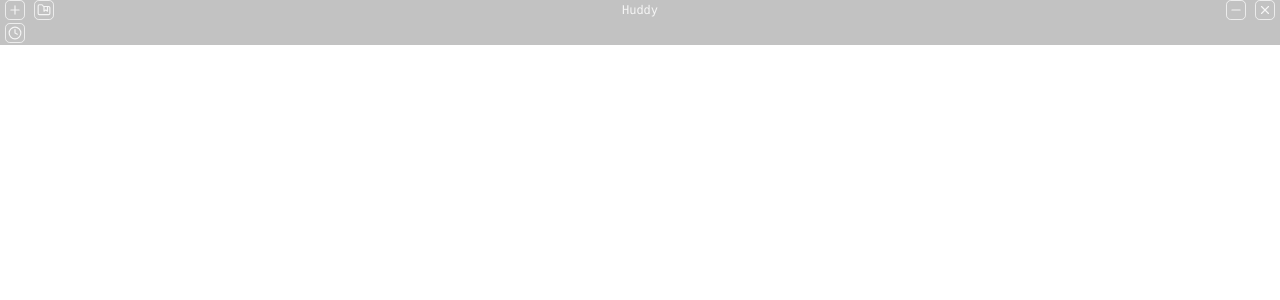
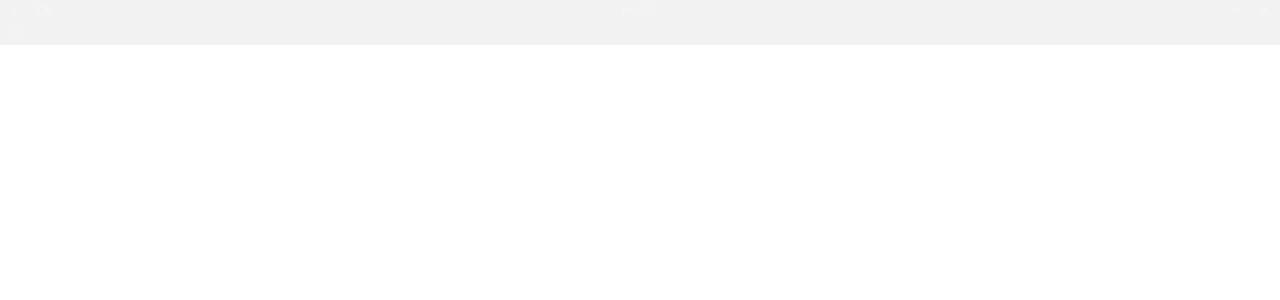
Before and after one commit to jpelinski/huddy, a React (Vite) app: page / in a window 1280 px wide. Shown: the top 300 px of the page. Built offline with nearby package versions, Linux system fonts and the light colour scheme.

Commit message:
feat: title animation on button hover

```diff
--- a/src/components/HeadBar.module.css
+++ b/src/components/HeadBar.module.css
@@ -8,34 +8,6 @@
   flex: 1;
   text-align: center;
   font-size: 12px;
-}
-.btn {
-  display: flex;
-  align-items: center;
-  justify-content: center;
-  width: 20px;
-  height: 20px;
-  margin-left: 0.3rem;
-  margin-right: 0.3rem;
-  border-radius: 0.3rem;
-  border: 1px solid rgba(255, 255, 255, 0.7);
-  background: rgba(255, 255, 255, 0);
-  color: var(--text-primary);
-  cursor: pointer;
-  transition: background 0.2s ease-in-out;
-}
-
-.btn:hover {
-  background: rgba(255, 255, 255, 0.7);
-  color: rgba(0, 0, 0, 0.7);
-}
-
-.btnClose:hover {
-  background: rgba(255, 59, 48, 0.6);
-}
-.btn[data-active="true"] {
-  background: rgba(255, 255, 255, 0.7);
-  color: rgba(0, 0, 0, 0.7);
 }
 
 .headbarWrapper {
--- a/src/components/HeadBar.tsx
+++ b/src/components/HeadBar.tsx
@@ -1,8 +1,10 @@
 import { Minus, Plus, X, FolderBookmark, LucideClock } from "lucide-react";
 import styles from "./HeadBar.module.css";
+import btnStyles from "../styles/buttons.module.css";
 import { useState } from "react";
 import { PresetList } from "./PresetList";
 import { useUIStore } from "../store/UIStore";
+import { AnimatePresence, motion } from "framer-motion";
 
 interface Props {
   onDoubleClick: (e: React.MouseEvent<HTMLDivElement>) => void;
@@ -11,23 +13,47 @@ interface Props {
 
 export function HeadBar({ onDoubleClick, onAddTimer }: Props) {
   const [presetListOpen, setPresetListOpen] = useState(false);
+  const [hoverLabel, setHoverLabel] = useState<string | null>(null);
   const { clockVisible, setClockVisible } = useUIStore();
 
   return (
     <div className={styles.headbarWrapper}>
       <div className={styles.headbar} onDoubleClick={onDoubleClick}>
-        <button className={styles.btn} onClick={onAddTimer}>
+        <button
+          className={btnStyles.btn}
+          onClick={onAddTimer}
+          onMouseEnter={() => setHoverLabel("Add Timer")}
+          onMouseLeave={() => setHoverLabel(null)}
+        >
           <Plus size={14} />
         </button>
-        <button className={styles.btn} onClick={() => setPresetListOpen((prev) => !prev)}>
+        <button
+          className={btnStyles.btn}
+          data-active={presetListOpen}
+          onClick={() => setPresetListOpen((prev) => !prev)}
+          onMouseEnter={() => setHoverLabel("Preset List")}
+          onMouseLeave={() => setHoverLabel(null)}
+        >
           <FolderBookmark size={14} />
         </button>
-        <div className={styles.headbar__title}>Huddy</div>
-        <button className={styles.btn} onClick={() => window.api.minimize()}>
+        <div className={styles.headbar__title}>
+          <AnimatePresence mode="wait">
+            <motion.span
+              key={hoverLabel ?? "Huddy"}
+              initial={{ opacity: 0, y: -30 }}
+              animate={{ opacity: 1, y: 0 }}
+              exit={{ opacity: 0, y: 10 }}
+              transition={{ duration: 0.2 }}
+            >
+              {hoverLabel ?? "Huddy"}
+            </motion.span>
+          </AnimatePresence>
+        </div>
+        <button className={btnStyles.btn} onClick={() => window.api.minimize()}>
           <Minus size={14} />
         </button>
         <button
-          className={`${styles.btn} ${styles.btnClose}`}
+          className={`${btnStyles.btn} ${btnStyles.btnClose}`}
           onClick={() => window.api.close()}
         >
           <X size={14} />
@@ -35,9 +61,11 @@ export function HeadBar({ onDoubleClick, onAddTimer }: Props) {
       </div>
       <div className={styles.headbar__underbar}>
         <button
-          className={styles.btn}
+          className={btnStyles.btn}
           data-active={clockVisible}
           onClick={() => setClockVisible(!clockVisible)}
+          onMouseEnter={() => setHoverLabel("Clock On/Off")}
+          onMouseLeave={() => setHoverLabel(null)}
         >
           <LucideClock size={14} />
         </button>
--- a/src/index.css
+++ b/src/index.css
@@ -4,10 +4,12 @@
   box-sizing: border-box;
 }
 :root {
-  --bgc: rgba(15, 15, 15, 0.25);
-  --bgc-expanded: rgba(15, 15, 15, 0.65);
+  --bgc: rgba(15, 15, 15, 0.05);
+  --color-primary: rgba(0, 0, 0, 0.7);
+  --color-secondary: rgba(255, 255, 255, 0.9);
   --text-primary: #f5f5f5;
   --text-secondary: rgba(245, 245, 245, 0.5);
+
   --accent: #f5f5f5;
   --danger: #ff4d4d;
   --radius: 12px;
--- /dev/null
+++ b/src/styles/buttons.module.css
@@ -0,0 +1,29 @@
+.btn {
+  display: flex;
+  align-items: center;
+  justify-content: center;
+  min-width: 20px;
+  min-height: 20px;
+  margin-left: 0.3rem;
+  margin-right: 0.3rem;
+  border-radius: 0.3rem;
+  border: none;
+  background: transparent;
+  color: var(--text-primary);
+  cursor: pointer;
+  transition: background 0.2s ease-in-out;
+}
+
+.btn:hover {
+  background: var(--color-secondary);
+  color: rgba(0, 0, 0, 0.7);
+}
+
+.btnClose:hover {
+  background: var(--danger);
+  color: var(--text-primary);
+}
+.btn[data-active="true"] {
+  background: var(--color-secondary);
+  color: rgba(0, 0, 0, 0.7);
+}
```
